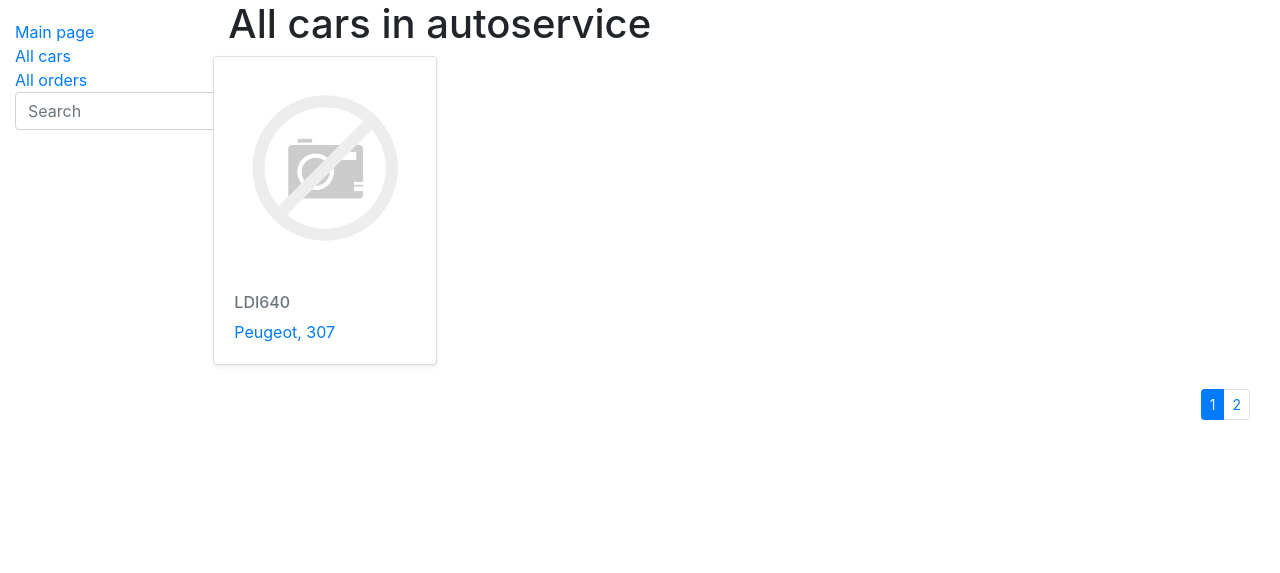
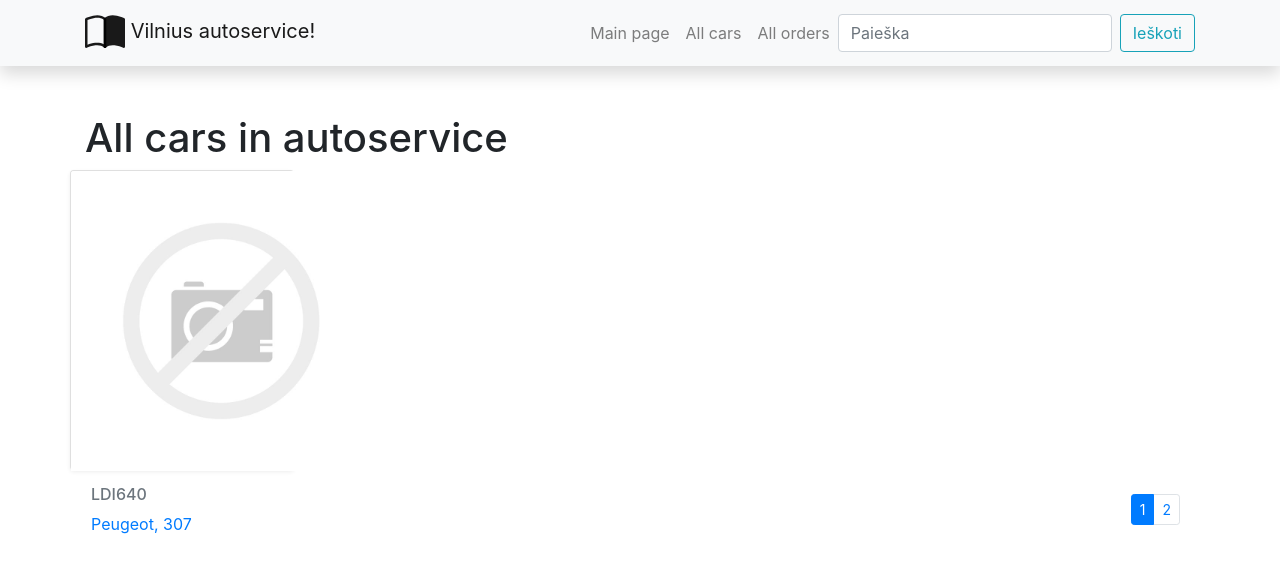
Before and after one commit to Tyseviciute/Autoservice, a Django app: page /autoservisas/car/ in a window 1280 px wide. Shown: the top 573 px of the page. Run offline with Django 4.2, Linux system fonts and the light colour scheme; data comes from the database, SQL or seed files in the repository; both versions use the stored data as it was after the commit; some libraries are stand-ins or nearby versions.

Commit message:
Changed page style, updated page

```diff
--- a/mysite/autoservisas/static/css/styles.css
+++ b/mysite/autoservisas/static/css/styles.css
@@ -1,5 +1,45 @@
+hr {
+    width: 100%;
+    background-color: black;
+    height: 1px;
+    border-color : transparent;
+}
+
 .sidebar-nav {
-        margin-top: 20px;
-        padding: 0;
-        list-style: none;
+    margin-top: 20px;
+    padding: 0;
+    list-style: none;
 }
+
+.card-img-top {
+    height: 300px;
+    width: auto;
+}
+
+.card {
+    display: inline-block;
+    height: 300px;
+    margin-right: 15px;
+    margin-bottom: 15px;
+}
+
+.author {
+    margin-top: 20px;
+    float: left;
+}
+
+.puslapiai{
+    margin-top: 100px;
+    float: left;
+}
+
+.search_field{
+    margin-top: 20px;
+}
+
+.card {
+    display: inline-block;
+    height: 300px;
+    margin-right: 15px;
+    margin-bottom: 15px;
+}
--- a/mysite/autoservisas/templates/base.html
+++ b/mysite/autoservisas/templates/base.html
@@ -1,32 +1,113 @@
 <!DOCTYPE html>
 <html lang="en">
   <head>
-    {% block title %}<title>Autoservisas</title>{% endblock %}
-    <meta charset="utf-8">
-    <meta name="viewport" content="width=device-width, initial-scale=1">
-    <link rel="stylesheet" href="https://stackpath.bootstrapcdn.com/bootstrap/4.1.3/css/bootstrap.min.css"
-          integrity="sha384-MCw98/SFnGE8fJT3GXwEOngsV7Zt27NXFoaoApmYm81iuXoPkFOJwJ8ERdknLPMO" crossorigin="anonymous">
+    {% block title %}
+    <title>Autoservice</title>
+    {% endblock %}
+    <meta charset="utf-8" />
+    <meta name="viewport" content="width=device-width, initial-scale=1" />
+    <link
+      rel="stylesheet"
+      href="https://stackpath.bootstrapcdn.com/bootstrap/4.1.3/css/bootstrap.min.css"
+      integrity="sha384-MCw98/SFnGE8fJT3GXwEOngsV7Zt27NXFoaoApmYm81iuXoPkFOJwJ8ERdknLPMO"
+      crossorigin="anonymous"
+    />
+    <link
+      rel="stylesheet"
+      href="https://cdnjs.cloudflare.com/ajax/libs/font-awesome/4.7.0/css/font-awesome.min.css"
+    />
     <!-- Add additional CSS in static file -->
     {% load static %}
-    <link rel="stylesheet" href="{% static 'css/styles.css' %}">
+    <link rel="stylesheet" href="{% static 'css/styles.css' %}" />
   </head>
   <body>
-<div class="container-fluid">
-    <div class="row">
-        <div class="col-sm-2">
-            {% block sidebar %}
-            <ul class="sidebar-nav">
-                <li><a href="{% url 'index' %}">Main page</a></li>
-                <li><a href="{% url 'car' %}">All cars</a></li>
-                <li><a href="{% url 'orders' %}">All orders</a></li>
-                <form action="{% url 'search' %}" method="get" class="form-inline" >
-                        <input name="query" class="form-control" type="text" placeholder="Search">
+    <!-- Navigation -->
+
+    <nav
+      class="navbar navbar-expand-lg navbar-light bg-light static-top mb-5 shadow"
+    >
+      <div class="container">
+        <a class="navbar-brand" href="#">
+          <svg
+            class="bi bi-book-half"
+            width="2em"
+            height="2em"
+            viewBox="0 0 16 16"
+            fill="currentColor"
+            xmlns="http://www.w3.org/2000/svg"
+          >
+            <path
+              fill-rule="evenodd"
+              d="M3.214 1.072C4.813.752 6.916.71 8.354 2.146A.5.5 0 018.5 2.5v11a.5.5 0 01-.854.354c-.843-.844-2.115-1.059-3.47-.92-1.344.14-2.66.617-3.452 1.013A.5.5 0 010 13.5v-11a.5.5 0 01.276-.447L.5 2.5l-.224-.447.002-.001.004-.002.013-.006a5.017 5.017 0 01.22-.103 12.958 12.958 0 012.7-.869zM1 2.82v9.908c.846-.343 1.944-.672 3.074-.788 1.143-.118 2.387-.023 3.426.56V2.718c-1.063-.929-2.631-.956-4.09-.664A11.958 11.958 0 001 2.82z"
+              clip-rule="evenodd"
+            />
+            <path
+              fill-rule="evenodd"
+              d="M12.786 1.072C11.188.752 9.084.71 7.646 2.146A.5.5 0 007.5 2.5v11a.5.5 0 00.854.354c.843-.844 2.115-1.059 3.47-.92 1.344.14 2.66.617 3.452 1.013A.5.5 0 0016 13.5v-11a.5.5 0 00-.276-.447L15.5 2.5l.224-.447-.002-.001-.004-.002-.013-.006-.047-.023a12.582 12.582 0 00-.799-.34 12.96 12.96 0 00-2.073-.609z"
+              clip-rule="evenodd"
+            />
+          </svg>
+          Vilnius autoservice!</a
+        >
+        <button
+          class="navbar-toggler"
+          type="button"
+          data-toggle="collapse"
+          data-target="#navbarResponsive"
+          aria-controls="navbarResponsive"
+          aria-expanded="false"
+          aria-label="Toggle navigation"
+        >
+          <span class="navbar-toggler-icon"></span>
+        </button>
+        <div class="collapse navbar-collapse" id="navbarResponsive">
+          <ul class="navbar-nav ml-auto">
+            <li class="nav-item">
+              <a class="nav-link" href="{% url 'index' %}">Main page</a>
+            </li>
+            <li class="nav-item">
+              <a class="nav-link" href="{% url 'car' %}">All cars</a>
+            </li>
+            <li class="nav-item">
+              <a class="nav-link" href="{% url 'orders' %}">All orders</a>
+            </li>
+          </ul>
+
+          <form
+            class="form-inline my-2 my-lg-0"
+            action="{% url 'search' %}"
+            method="get"
+          >
+            <input
+              class="form-control mr-sm-2"
+              type="search"
+              placeholder="Paieška"
+              aria-label="Search"
+              name="query"
+            />
+            <button class="btn btn-outline-info my-2 my-sm-0" type="submit">
+              Ieškoti
+            </button>
           </form>
-            </ul>
-            {% endblock %}
-        </div>
-        <div class="col-sm-10 ">{% block content %}{% endblock %}</div>
         </div>
       </div>
+    </nav>
+    <div class="container">{% block content %}{% endblock %}</div>
+
+    <script
+      src="https://code.jquery.com/jquery-3.5.1.slim.min.js"
+      integrity="sha384-DfXdz2htPH0lsSSs5nCTpuj/zy4C+OGpamoFVy38MVBnE+IbbVYUew+OrCXaRkfj"
+      crossorigin="anonymous"
+    ></script>
+    <script
+      src="https://cdn.jsdelivr.net/npm/popper.js@1.16.0/dist/umd/popper.min.js"
+      integrity="sha384-Q6E9RHvbIyZFJoft+2mJbHaEWldlvI9IOYy5n3zV9zzTtmI3UksdQRVvoxMfooAo"
+      crossorigin="anonymous"
+    ></script>
+    <script
+      src="https://stackpath.bootstrapcdn.com/bootstrap/4.5.0/js/bootstrap.min.js"
+      integrity="sha384-OgVRvuATP1z7JjHLkuOU7Xw704+h835Lr+6QL9UvYjZE3Ipu6Tp75j7Bh/kR0JKI"
+      crossorigin="anonymous"
+    ></script>
   </body>
 </html>
```
Also changed, not shown: mysite/db.sqlite3, 1 other file. Lines whose indentation alone changed are shown as unchanged.
